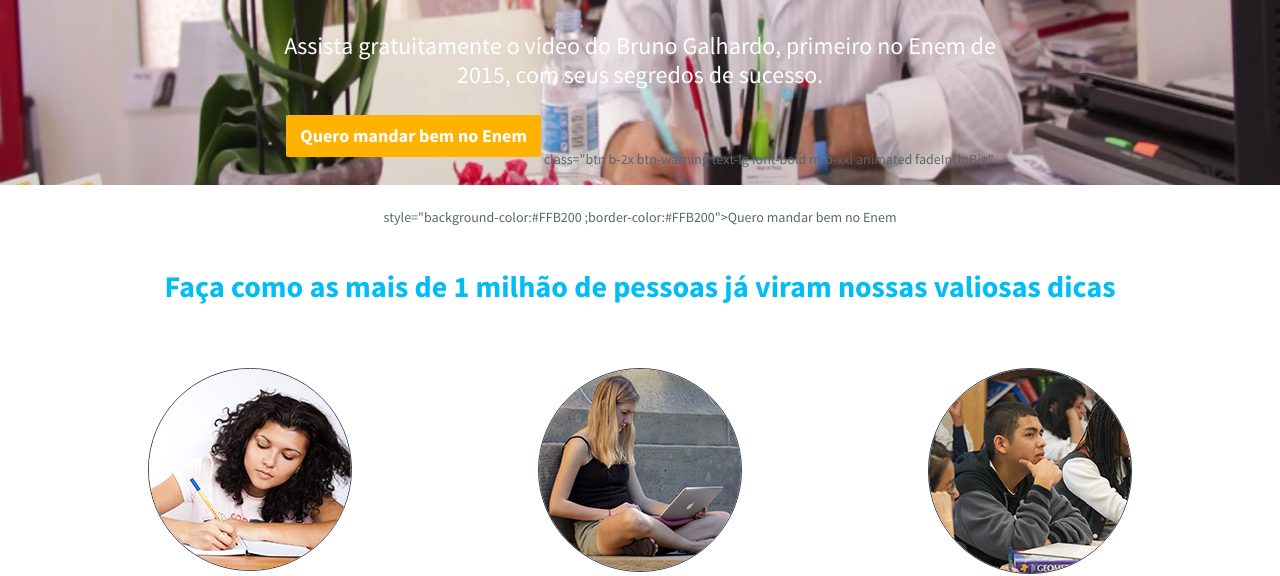
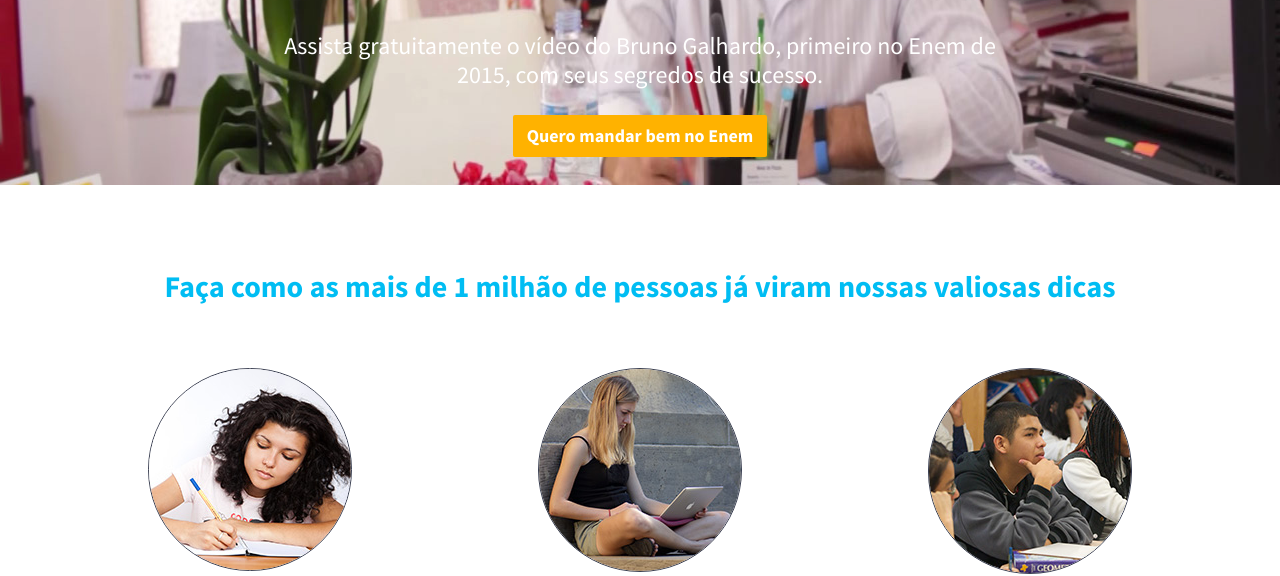
Before and after one commit to rafaelmaki/gamateam1-appprova, a website: page landing/index.html in a window 1280 px wide. Shown: the part 239-815 px from the top of the page. Drawn offline with nearby package versions, Linux system fonts and the light colour scheme; some packages are replaced by stand-ins of ours; a script that the page names is missing; files whose address does not match are found by name.

Commit message:
merge index.html

```diff
--- a/landing/index.html
+++ b/landing/index.html
@@ -21,7 +21,6 @@
     <script src="js/angularApp.js"></script>
 </head>
 <body ng-controller="MainController">
-
     <div id="content">
         <div class="bg-light"
 
@@ -49,8 +48,6 @@
 
                                 <p class="text-center m-b-xxl wrapper">
                                     <a href="#" ng-click="$event.preventDefault();openModalContato()"
-                                    	class="btn b-2x btn-warning text-lg font-bold m-b-xxl animated fadeInUpBig"
-                                    	style="background-color:#FFB200 ;border-color:#FFB200">Quero mandar bem no Enem</a>
                                         class="btn b-2x btn-warning text-lg font-bold m-b-xxl animated fadeInUpBig"
                                         style="background-color:#FFB200 ;border-color:#FFB200">Quero mandar bem no Enem</a>
                                 </p>
@@ -170,7 +167,6 @@
         </div>
 
         <!-- footer -->
-
         <footer id="footer"  style="background-color:#785D40; height :200px">
             <div class="container">
                 <div style="">
```
Lines whose indentation alone changed are shown as unchanged.
